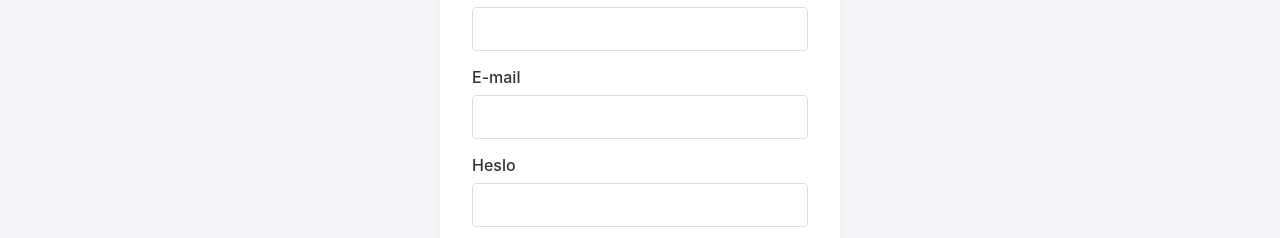
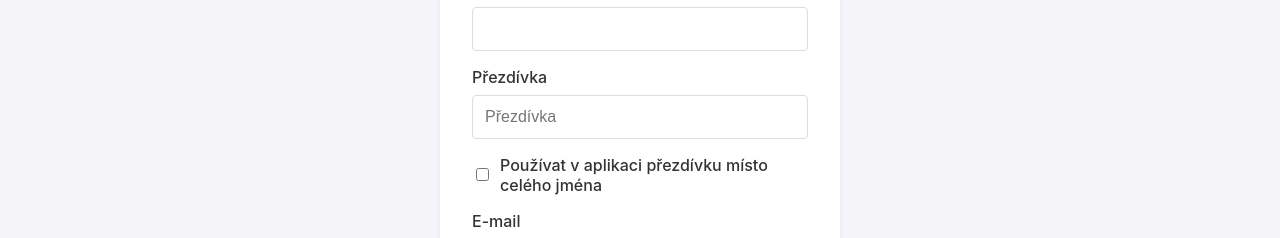
Before and after one commit to krkoska/orgie, a React (Vite) app in the folder client/: page /register in a window 1280 px wide. Shown: the part 319-557 px from the top of the page. Built offline with nearby package versions, Linux system fonts and the light colour scheme; no server answers.

Commit message:
Registration fixed - nickname added and validations fixed

```diff
--- a/client/src/pages/Register.tsx
+++ b/client/src/pages/Register.tsx
@@ -10,6 +10,8 @@ const Register: React.FC = () => {
         password: '',
         firstName: '',
         lastName: '',
+        nickname: '',
+        preferNickname: false,
         confirmPassword: ''
     });
     const { login } = useAuth();
@@ -26,7 +28,11 @@ const Register: React.FC = () => {
     }
 
     const handleChange = (e: React.ChangeEvent<HTMLInputElement>) => {
-        setFormData({ ...formData, [e.target.name]: e.target.value });
+        const { name, value, type, checked } = e.target;
+        setFormData({
+            ...formData,
+            [name]: type === 'checkbox' ? checked : value
+        });
     };
 
     const handleSubmit = async (e: React.FormEvent) => {
@@ -58,7 +64,21 @@ const Register: React.FC = () => {
                 </div>
                 <div className="form-group">
                     <label>{t('lastName') || 'Last Name'}</label>
-                    <input name="lastName" value={formData.lastName} onChange={handleChange} />
+                    <input name="lastName" value={formData.lastName} onChange={handleChange} required />
+                </div>
+                <div className="form-group">
+                    <label>{t('nickname') || 'Nickname'}</label>
+                    <input name="nickname" value={formData.nickname} onChange={handleChange} placeholder={t('nickname') || 'Nickname'} />
+                </div>
+                <div className="form-group" style={{ display: 'flex', alignItems: 'center', gap: '0.5rem', marginTop: '0.5rem' }}>
+                    <input
+                        type="checkbox"
+                        name="preferNickname"
+                        checked={formData.preferNickname}
+                        onChange={handleChange}
+                        style={{ width: 'auto' }}
+                    />
+                    <label style={{ marginBottom: 0 }}>{t('preferNicknameLabel') || 'Use nickname'}</label>
                 </div>
                 <div className="form-group">
                     <label>{t('email')}</label>
```
Also changed, not shown: 2 other files (tests, documents, lock files or other folders).
